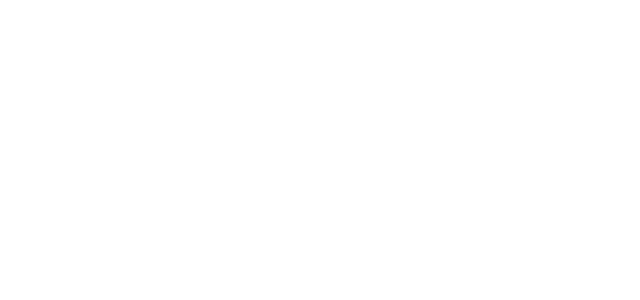
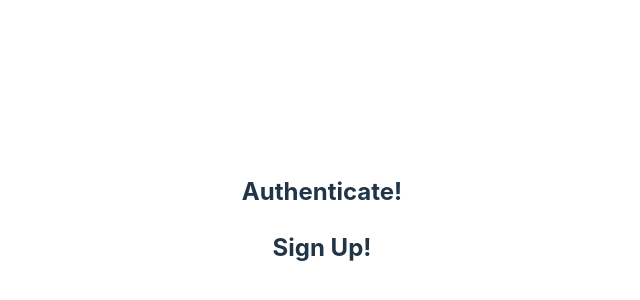
Before and after one commit to marveltaylor/ReactFormsProject, a React (Vite) app: page / in a window 1280 px wide. Shown: the part 180-480 px from the top of the page, without its empty margins (318-958 px from the left). Built offline with nearby package versions, Linux system fonts and the light colour scheme.

Commit message:
mounted Authenticate and SignUpForm components inside jsx

```diff
--- a/src/App.jsx
+++ b/src/App.jsx
@@ -1,15 +1,15 @@
 import { useState } from 'react'
 import './App.css'
+import Authenticate from './components/Authenticate'
 import SignUpForm from './components/SignUpForm'
-import Authenticate from './components/Authenticate'
 
 function App() {
-  const [count, setCount] = useState(0)
-
   return (
     <>
+    <Authenticate />
+    <SignUpForm />
     </>
   )
-}
+};
 
 export default App
```
